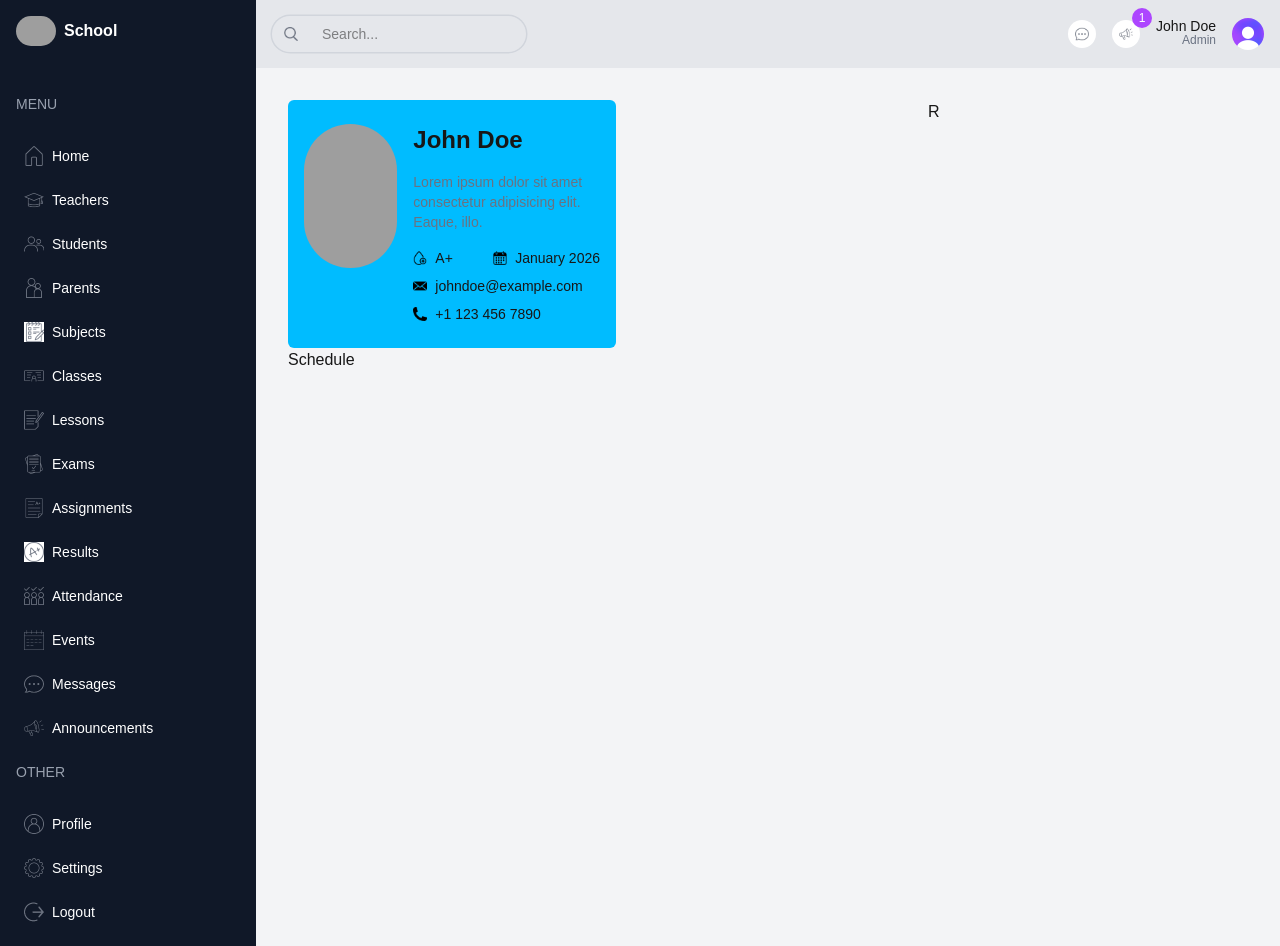
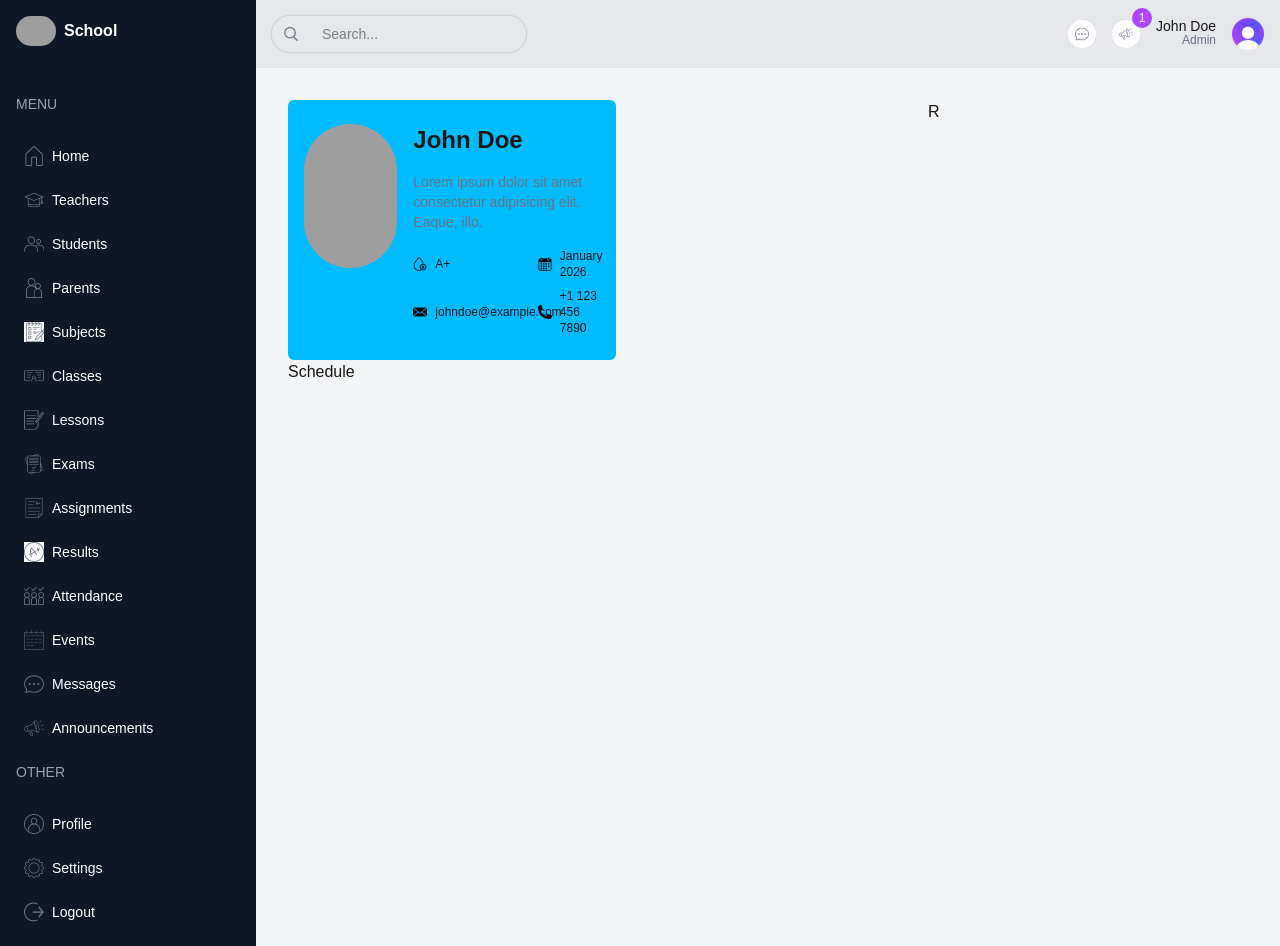
Before and after one commit to rumachoudhury/school-management-dashboard, a Next.js app: page /list/teachers/1 in a window 1280 px wide. Built offline with nearby package versions, Linux system fonts and the light colour scheme; grey boxes are pictures that could not be loaded.

Commit message:
add styles to the SingleTeacherPage info card

```diff
--- a/src/app/(dashboard)/list/teachers/[id]/page.tsx
+++ b/src/app/(dashboard)/list/teachers/[id]/page.tsx
@@ -28,7 +28,7 @@ function SingleTeacherPage() {
               </p>
 
               <div className="flex items-center justify-between gap-2 flex-wrap font-medium text-xs">
-                <div className="flex items-center gap-2 text-sm">
+                <div className="w-full md:w-1/3 flex items-center gap-2">
                   <Image
                     src="/images/school-management-dashboard/blood.png"
                     alt="blood image"
@@ -38,7 +38,7 @@ function SingleTeacherPage() {
                   <span>A+</span>
                 </div>
 
-                <div className="flex items-center gap-2 text-sm">
+                <div className="w-full md:w-1/3 flex items-center gap-2">
                   <Image
                     src="/images/school-management-dashboard/date.png"
                     alt="calendar image"
@@ -48,7 +48,7 @@ function SingleTeacherPage() {
                   <span>January 2026</span>
                 </div>
 
-                <div className="flex items-center gap-2 text-sm">
+                <div className="w-full md:w-1/3 flex items-center gap-2">
                   <Image
                     src="/images/school-management-dashboard/mail.png"
                     alt="mail image"
@@ -58,7 +58,7 @@ function SingleTeacherPage() {
                   <span>johndoe@example.com</span>
                 </div>
 
-                <div className="flex items-center gap-2 text-sm">
+                <div className="w-full md:w-1/3 flex items-center gap-2">
                   <Image
                     src="/images/school-management-dashboard/phone.png"
                     alt="phoneimage"
```
